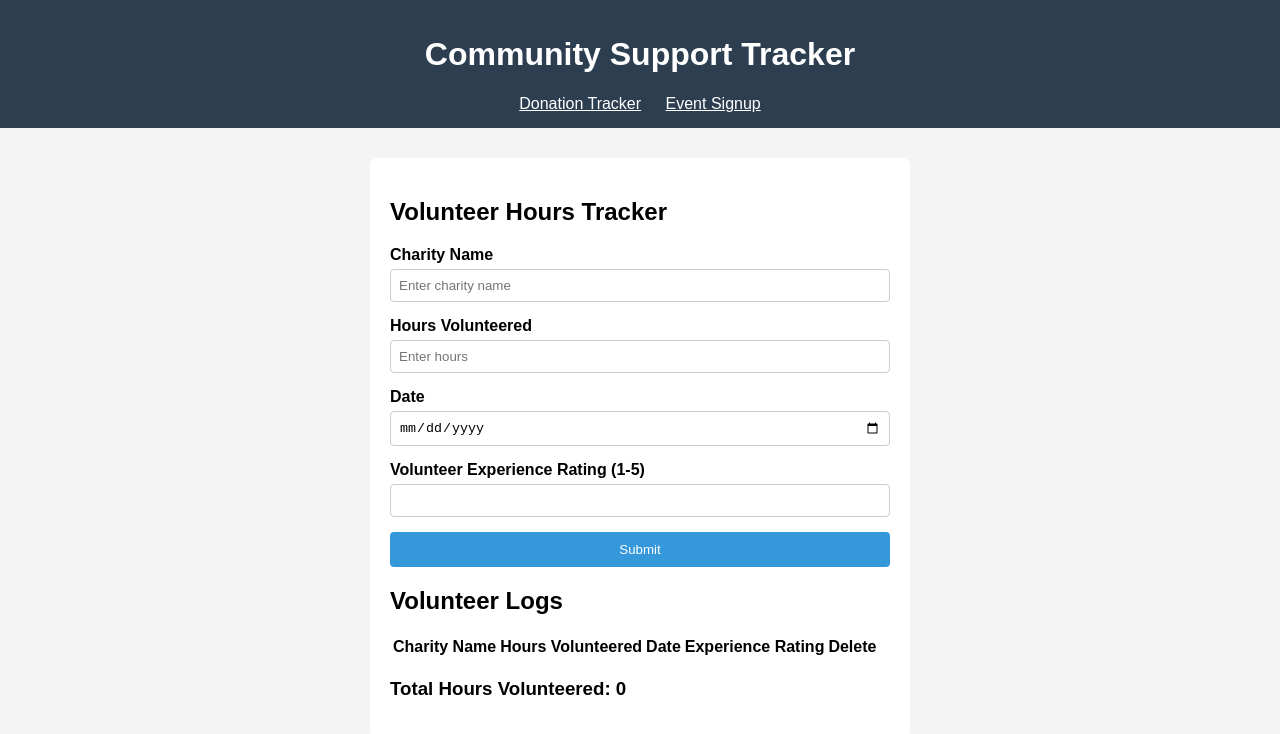
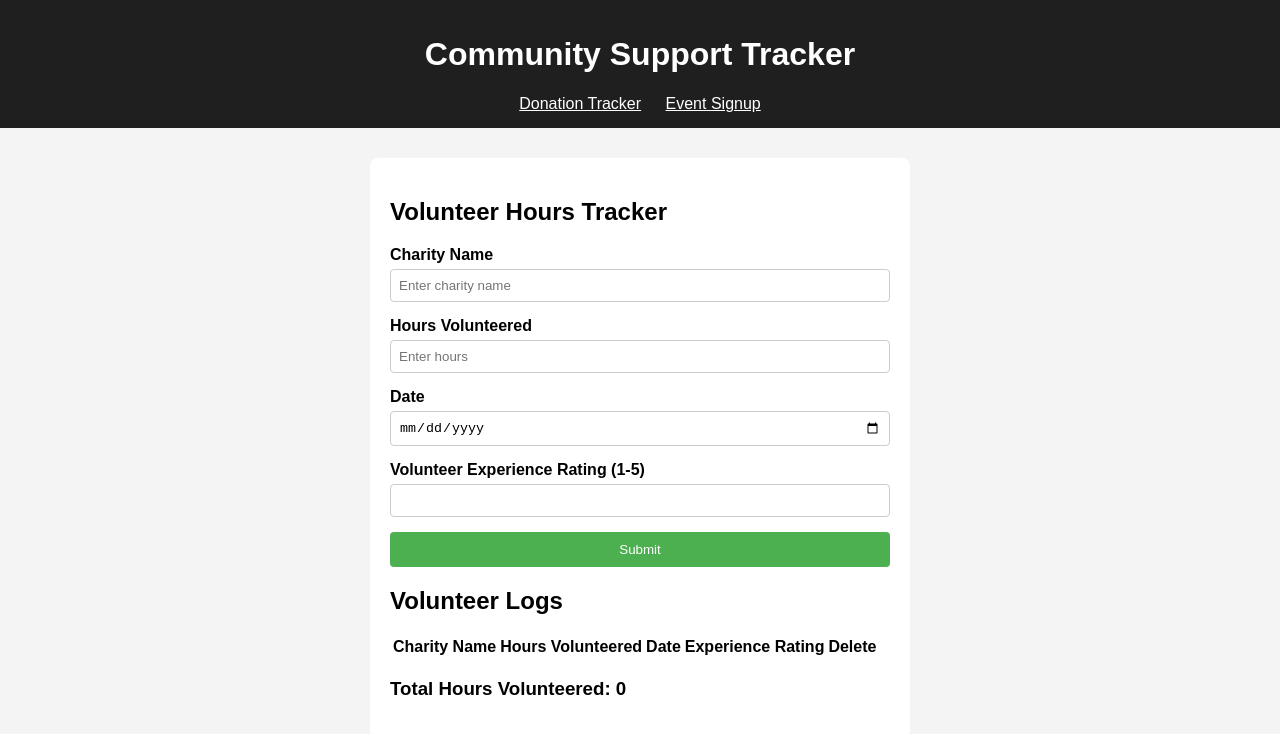
Before and after one commit to 9Nish5/Group-Project-2230, a website: page Volunteer-hours-tracker/index.html in a window 1280 px wide. Drawn offline with Linux system fonts and the light colour scheme.

Commit message:
Updated volunteer tracker styling to match other webpages

```diff
--- a/Volunteer-hours-tracker/styles.css
+++ b/Volunteer-hours-tracker/styles.css
@@ -6,7 +6,7 @@ body {
 }
 
 header {
-    background-color: #2c3e50;
+    background-color: #1f1f20;
     color: white;
     padding: 15px;
     text-align: center;
@@ -46,7 +46,7 @@ input {
 button {
     width: 100%;
     padding: 10px;
-    background-color: #3498db;
+    background-color: #4CAF50;
     color: white;
     border: none;
     border-radius: 4px;
@@ -54,7 +54,7 @@ button {
 }
 
 button:hover {
-    background-color: #2980b9;
+    background-color: #45a049;
 }
 
 .error-message {
```
